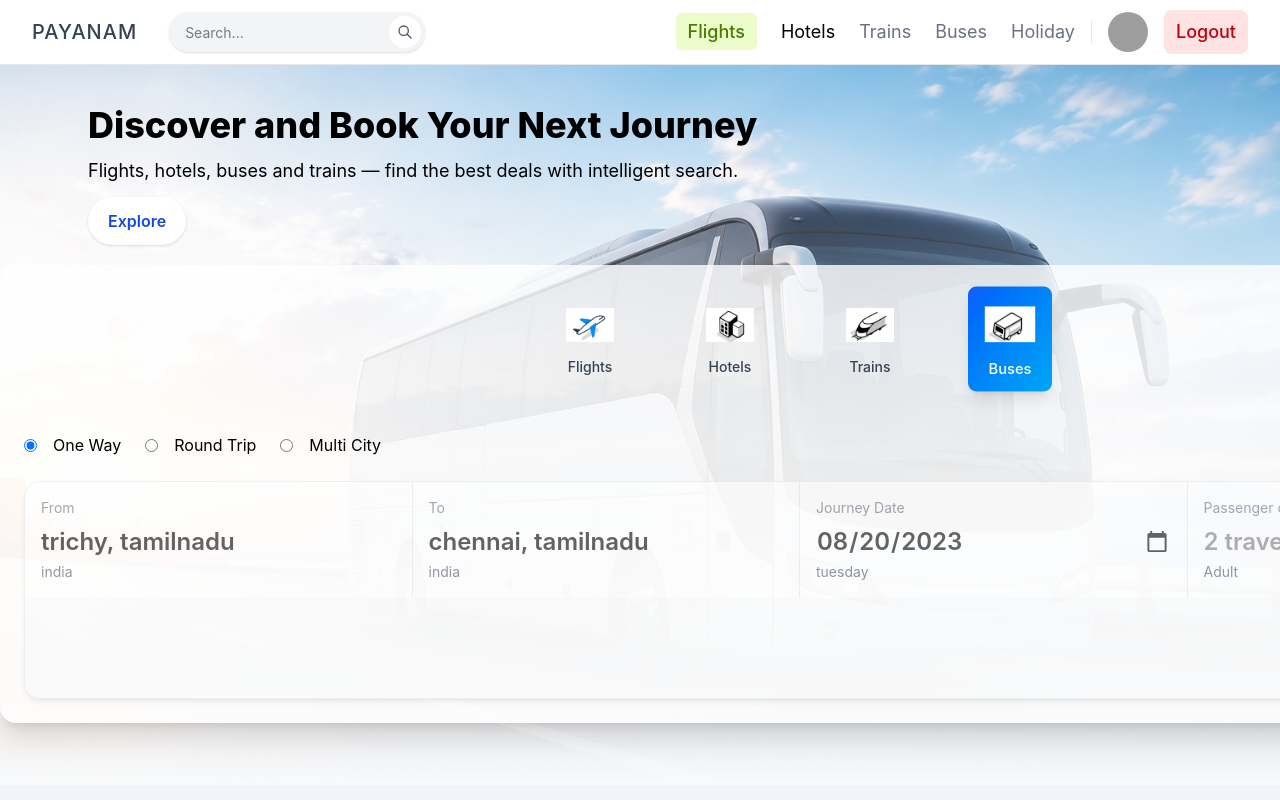
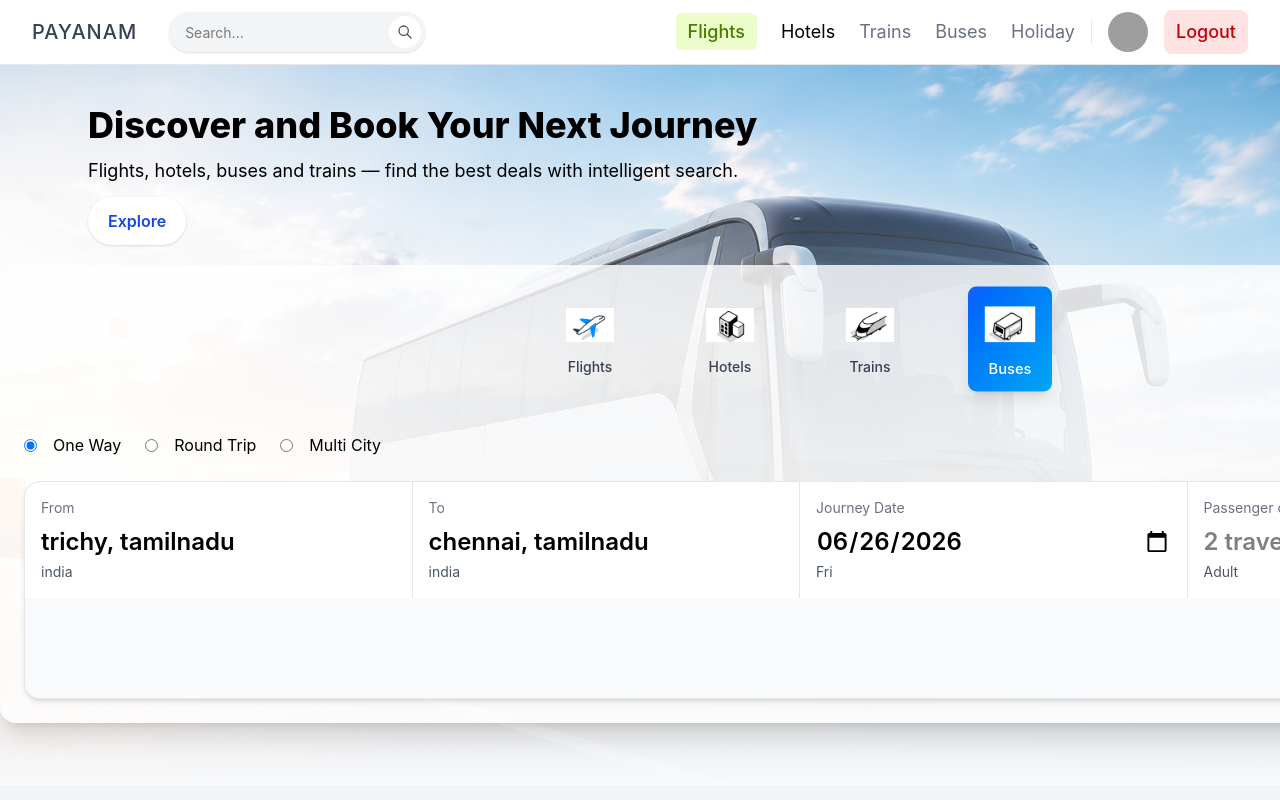
Before and after one commit to JeromeJaya/payanam_frontend, a React (Vite) app: page /MainPage in a window 1280 px wide. Shown: the top 800 px of the page. Built offline with nearby package versions, Linux system fonts and the light colour scheme; no server answers; sample sign-in values are in the browser's storage; grey boxes are pictures that could not be loaded.

Commit message:
sending data from main page to service page

```diff
--- a/src/MainPage.jsx
+++ b/src/MainPage.jsx
@@ -110,7 +110,7 @@ export default function App() {
         </div>
 
         {/* Search Fields */}
-        <div className="mt-6 opacity-60 hover:opacity-100 ">
+        <div className="mt-6 ">
           <SearchBar input={serv} service={service} />
         </div>
       </div>
--- a/src/search/SearchBar.jsx
+++ b/src/search/SearchBar.jsx
@@ -2,26 +2,26 @@ import {useState, useRef} from "react";
 import {useNavigate} from "react-router-dom"
 export default function SearchBar({ input, service }) {
     console.log(service)
-  const [departure, setDeparture] = useState("");
-  const [travellers, setTravellers] = useState("");
-  const [stateFrom, setSateFrom] = useState("");
-  const [stateTo, setStateTo] = useState("");
-  const [cityFrom, setCityFrom] = useState("");
-  const [checkin, setCheckin]= useState("");
-  const [checkout, setCheckOut] = useState("");
-  const [guest, setGuest] = useState("");
-  const [date, setDate] = useState("");
-  const [day, setDay]= useState("Monday");
-  const [month, setMonth] =useState("january");
-  const [tarinClass, setTrainClass]= useState("SL");
-  const [noOfSeat, setNumberOfSeat] = useState("0");
-
 
   const navigate = useNavigate();
 
   let s = input?.length || 0;
   const cols = Math.min(Math.max(s, 1), 4);
   let inputRef = useRef({});
+  const today = new Date().toISOString().split("T")[0];
+  const day =  String(new Date()).slice(0,3)
+  console.log(day)
+
+  const handleSearch = () => {
+    const formData = {};
+    Object.keys(inputRef.current).forEach((key) => {
+      formData[key] = inputRef.current[key]?.value || "";
+    });
+
+    // Pass data through navigation state
+    navigate("/busbooking", { state: { searchData: formData } });
+  };
+
   return (
     <div className="bg-white rounded-2xl shadow-md border border-gray-200 overflow-hidden">
       <div
@@ -30,6 +30,8 @@ export default function SearchBar({ input, service }) {
       >
 
         {input.map((field, idx) => {
+          const inputValue = field.type === "date" ? today : field.mid;
+          const todayDay = field.type === "date" ? day : field.below;
           return (
             <div
               key={idx}
@@ -40,37 +42,19 @@ export default function SearchBar({ input, service }) {
                 className="w-full mt-2 text-2xl font-semibold bg-transparent outline-none"
                 placeholder={field.mid}
                 type={field.type || 'text'}
-                defaultValue={field.mid}
+                defaultValue={inputValue}
                 ref = {(el)=> {inputRef.current[field.name] = el}}
               />
-              <p className="text-gray-600 mt-1 text-sm">{field.below}</p>
+              <p className="text-gray-600 mt-1 text-sm">{todayDay}</p>
             </div>
           );
         })}
-        {/* Journey Date */}
-
-
-        {/* Bus Type */}
-        {/* <div className="p-4">
-          <p className="text-gray-500 text-sm">
-            Bus Type
-          </p>
-
-          <h3 className="text-2xl font-bold">
-            AC Sleeper
-          </h3>
-
-          <p className="text-gray-600">
-            Luxury Bus
-          </p>
-        </div> */}
-
       </div>
 
       <div className="flex justify-end py-6 px-4 bg-gray-50">
         <button className="bg-gradient-to-r from-blue-600 to-sky-500 hover:from-blue-700 hover:to-sky-600
          text-white px-6 py-3 rounded-full text-lg font-semibold transition transform hover:-translate-y-0.5"
-         onClick ={()=>navigate("/busbooking")}>
+         onClick={handleSearch}>
           {`Search ${service ? service.charAt(0).toUpperCase() + service.slice(1) : 'Search'}`}
         </button>
       </div>
--- a/src/search/WhereToWhere.jsx
+++ b/src/search/WhereToWhere.jsx
@@ -1,14 +1,18 @@
 import { ArrowRightLeft } from "lucide-react";
 import {useState, useEffect} from "react";
+import { useLocation } from "react-router-dom";
 import axios from "axios";
 
 export default function SearchBar() {
-  const [from, setFrom] = useState("");
-  const [to, setTo] = useState ("");
-  const [date, setDate] = useState(() => {
+  const location = useLocation();
+  const searchData = location.state?.searchData || {};
+
+  const [from, setFrom] = useState(searchData.from || "");
+  const [to, setTo] = useState(searchData.to || "");
+  const [date, setDate] = useState(searchData.date || (() => {
     const d = new Date();
     return d.toISOString().slice(0, 10);
-  });
+  })());
   function swap(){
     const temp = from;
     setFrom(to)
@@ -71,6 +75,16 @@ export default function SearchBar() {
 
       </div>
 
+      {/* Passengers (if available) */}
+      {searchData.NoOfSeats && (
+        <div className="w-52 border rounded-2xl px-4 py-1.5">
+          <p className="text-gray-500 text-sm uppercase">
+            Passengers
+          </p>
+          <p className="text-2xl font-semibold">{searchData.NoOfSeats}</p>
+        </div>
+      )}
+
       {/* Search Button */}
       <button className="w-64 py-4 rounded-2xl bg-gradient-to-r from-sky-500 to-blue-600 text-white font-bold text-2xl hover:opacity-90 transition">
         SEARCH
```
